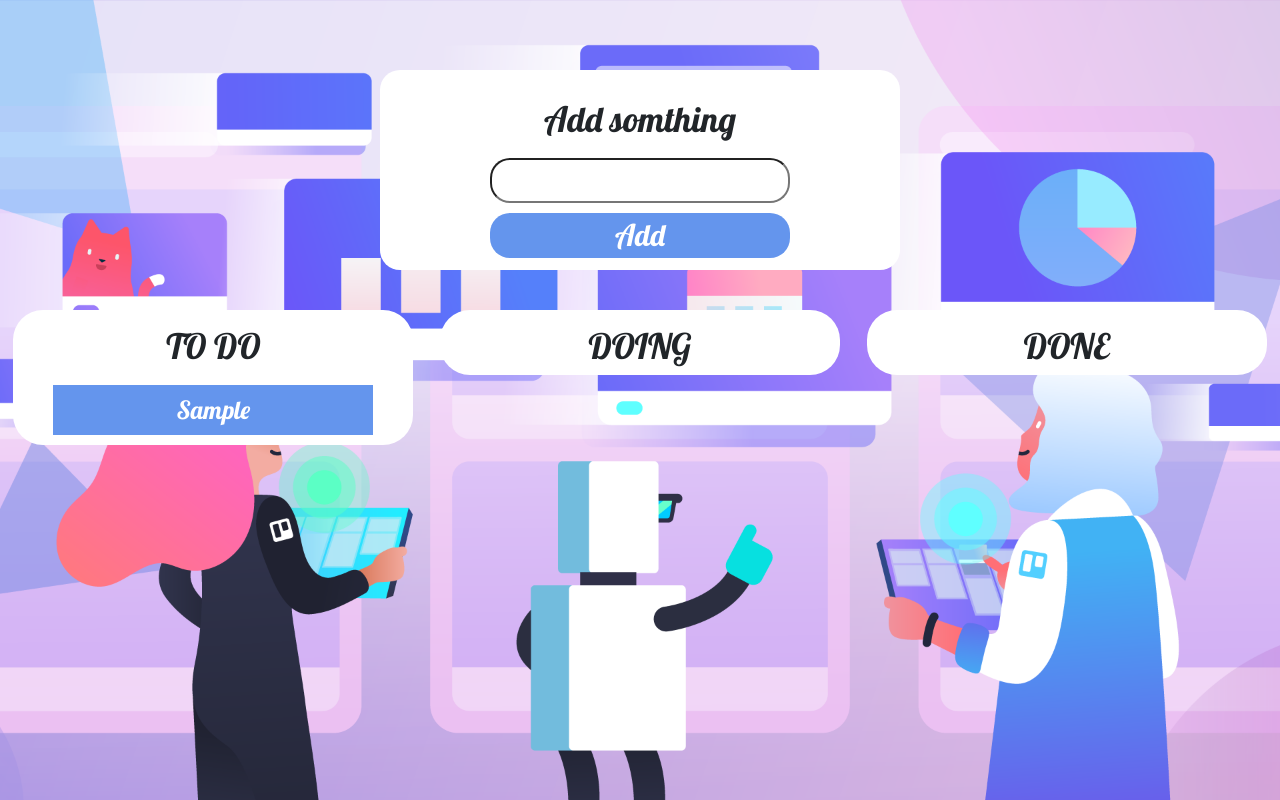
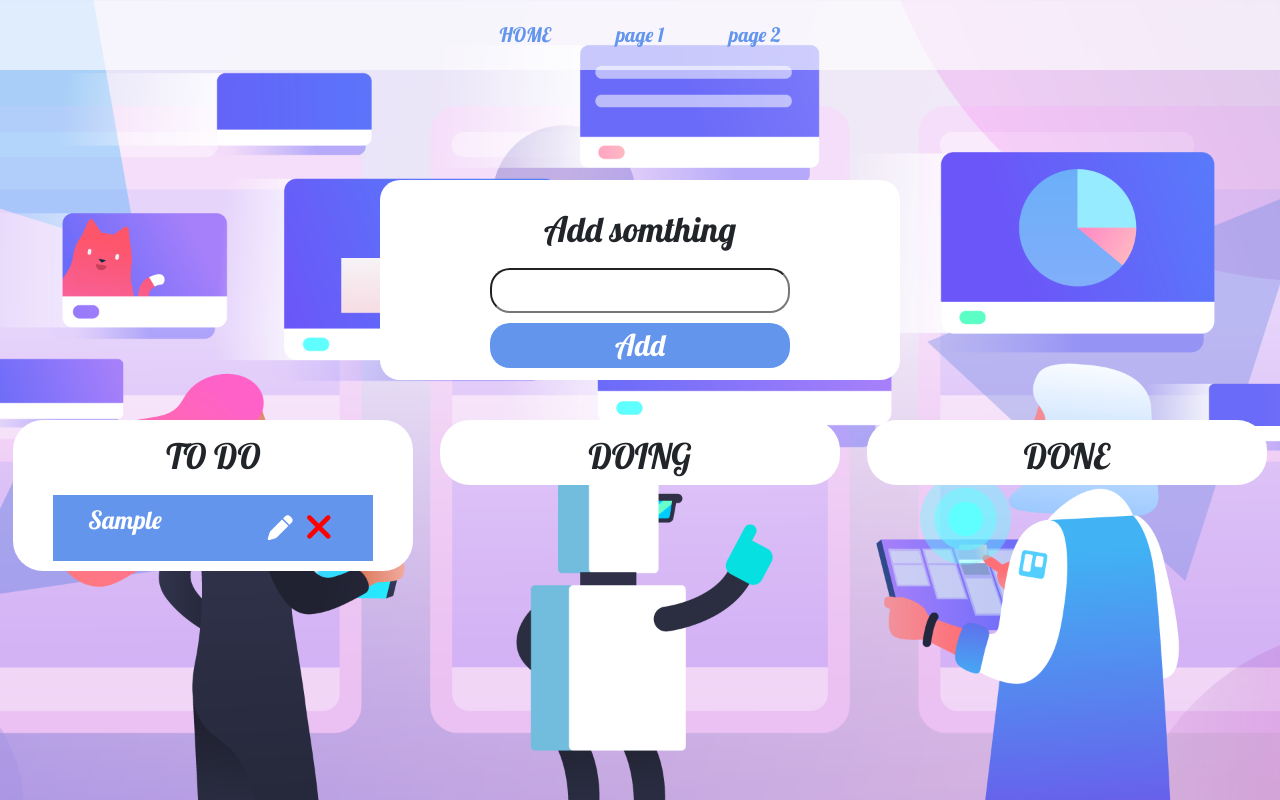
Before and after one commit to dakhamme474/todo_list_dakhamme, a website: page public/pages/part3.html in a window 1280 px wide. Both pictures are taken after typing "Sample" into the empty fields and a click on the button "Add". Drawn offline with Linux system fonts and the light colour scheme.

Commit message:
add icones & nav

```diff
--- a/public/js/part3j.js
+++ b/public/js/part3j.js
@@ -9,7 +9,7 @@ const items_add = () => {
     if (inp.value == "") {
         alert("Veuillez remplir le champ");
     } else {
-        boxes[0].innerHTML += `<p class="items" draggable="true">${inp.value}</p>`;
+        boxes[0].innerHTML += `<div class="items" draggable="true"><p >${inp.value}</p><i class="fa-solid fa-pen fa-large pencel"></i> <i class="fa-solid fa-xmark fa-xl remove" style="color: #ff0000;"></i></div>`;
         inp.value = "";
     }
     dragItems();
@@ -48,5 +48,16 @@ const dragItems = () => {
                 box.style.color = "black";
             });
         }
-    }
-};
+    };
+}
+document.addEventListener("click" , b => {
+if (b.target.className.includes("pencel")) {
+    let askchange = prompt("what's the change")
+    b.target.previousElementSibling.textContent = askchange
+}
+})
+document.addEventListener("click" , c => {
+if (c.target.className.includes("remove")) {
+    c.target.previousElementSibling.previousElementSibling.classList.add("part-3-close-i")
+}
+})
--- a/public/pages/part3.html
+++ b/public/pages/part3.html
@@ -8,7 +8,16 @@
     <title>Document</title>
 </head>
 <body>
+
+
     <section class="part-3">
+        <div id="menu-pages">
+        <a href="../../index.html" class="go-1">HOME</a>
+        <a href="./part1.html" class="go-1">page 1</a>
+        <a href="./part2.html" class="go-1">page 2</a>
+    </div>
+
+
         <div class="d-flex justify-content-center ">
             <div class="add-somthing">
             <h2>Add somthing</h2>
--- a/src/sass/modules/home/_main.scss
+++ b/src/sass/modules/home/_main.scss
@@ -1,6 +1,28 @@
 *{margin: 0;
 padding: 0;
 font-family: xregular;
+}
+#menu-pages{
+    display: flex;
+    justify-content: center;
+    background-color: rgba(255, 255, 255, 0.63);
+    width: 100%;
+    height: 70px;
+    align-items: center;
+    gap: 35px;
+    .go-1{
+        color: cornflowerblue;
+        text-decoration: none;
+        font-size: 20px;
+        padding: 15px;
+
+    }
+    .go-1:hover{
+        border-bottom: 2px solid ;
+        background-color: rgba(100, 148, 237, 0.413);
+        color: rgba(0, 0, 0, 0.63);
+        border-radius: 10px;
+    }
 }
 .btn-3{
     background-image: url(../img/Project-Managment-final.png);
--- a/src/sass/modules/home/_part3.scss
+++ b/src/sass/modules/home/_part3.scss
@@ -63,8 +63,27 @@ h2{
             padding: 6px;
             margin: 10px 0;
             color: white;
+            display: flex;
+            justify-content: center;
             // border-radius: 15px;
             cursor: move;
+
         }
     }
 }
+.pencel{
+    margin-left: 100px;
+    display: flex;
+    align-items: center;
+    padding: 6px;
+cursor: pointer;
+}
+.remove{
+    display: flex;
+    align-items: center;
+    padding: 6px;
+    cursor: pointer;
+}
+.items.part-3-close-i{
+    display: none;
+}
```
Also changed, not shown: public/pages/part1.html (+5 -1 lines), public/pages/part2.html (+5 -1 lines), public/css/app.css, 1 other file.
